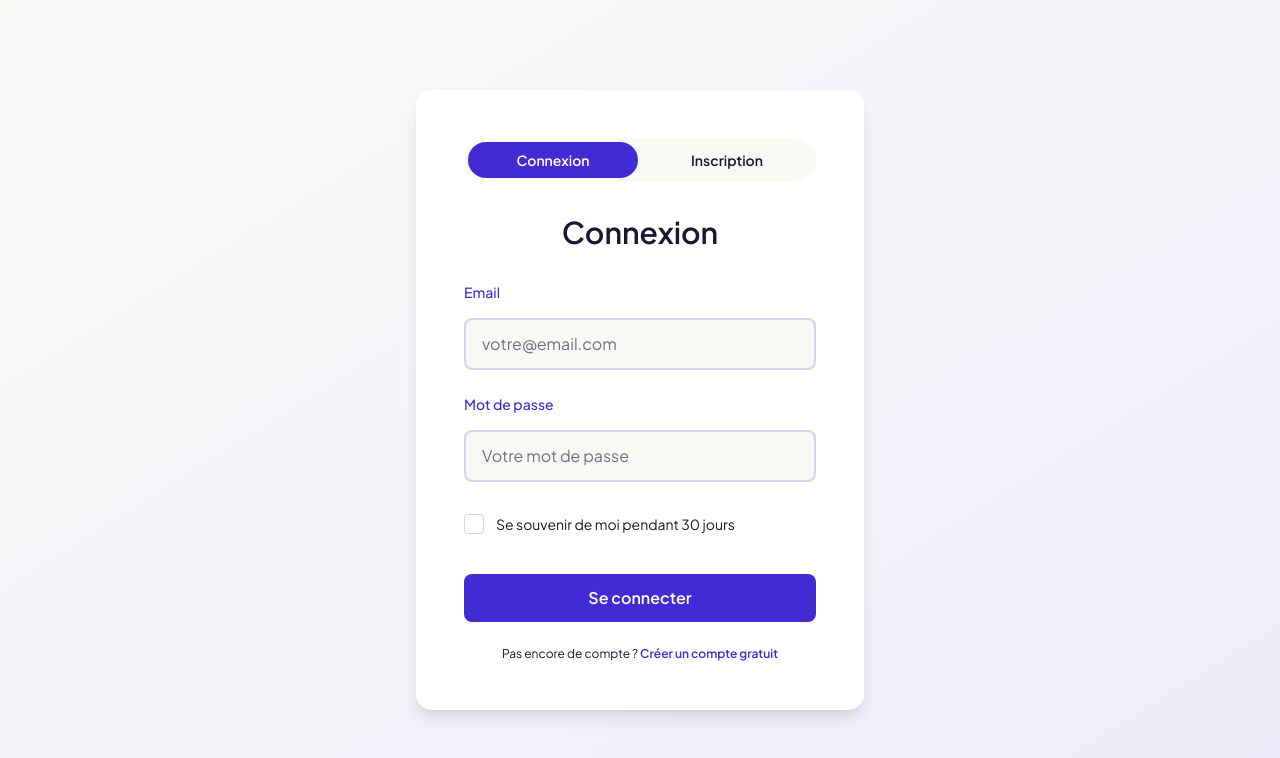
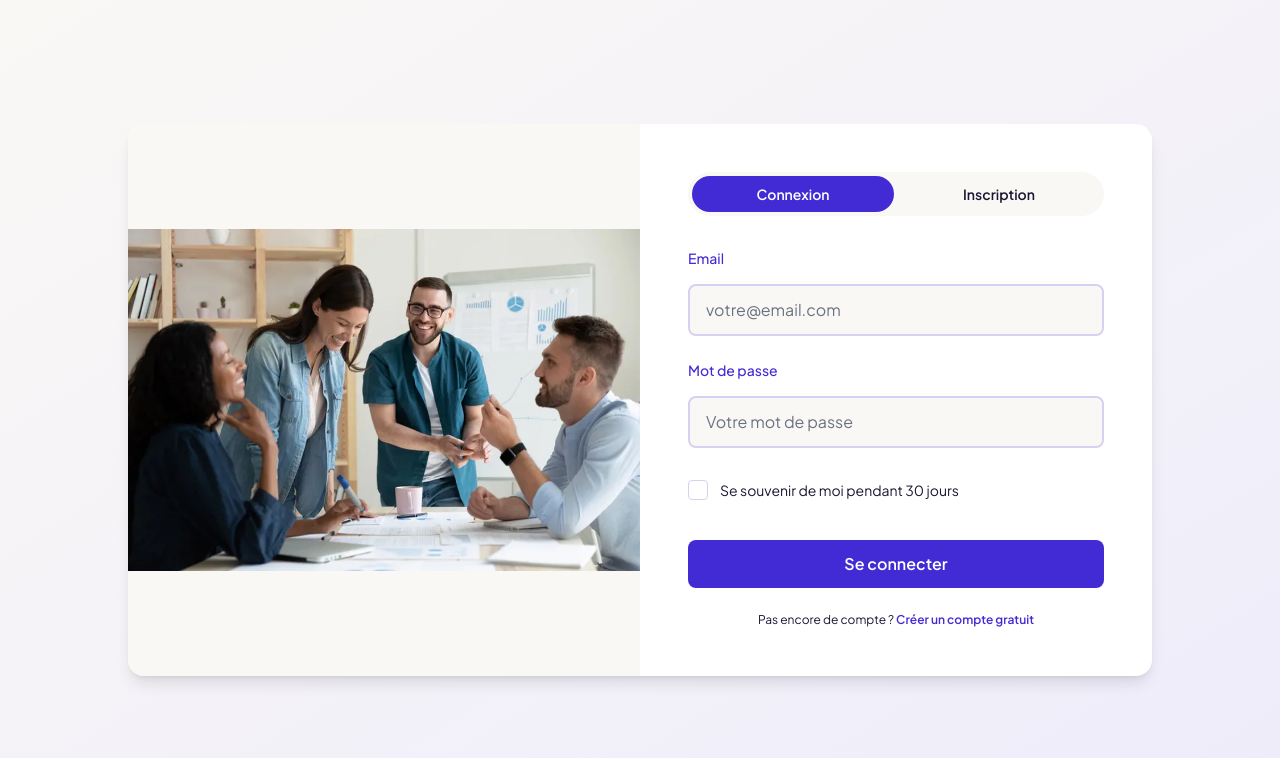
Before and after one commit to roxane-sarpi/U-Need, a React (Vite) app in the folder frontend/: page /login in a window 1280 px wide. Shown: the top 758 px of the page. Built offline with nearby package versions, Linux system fonts and the light colour scheme.

Commit message:
add picture

```diff
--- a/frontend/src/pages/Auth/Login.jsx
+++ b/frontend/src/pages/Auth/Login.jsx
@@ -17,7 +17,17 @@ const Login = () => {
 
   return (
     <div className="flex justify-center items-center min-h-screen bg-gradient-to-br from-canvas to-primary-soft p-5 font-sans">
-      <div className="w-full max-w-md bg-white rounded-2xl shadow-lg p-12">
+      <div className="w-full max-w-5xl bg-white rounded-2xl shadow-lg overflow-hidden">
+        <div className="flex">
+          <div className="hidden lg:block lg:w-1/2">
+            <img
+              src="/images/photos-login.webp"
+              alt="Personnes en discussion"
+              className="h-full w-full object-contain bg-canvas"
+            />
+          </div>
+
+          <div className="w-full lg:w-1/2 p-6 sm:p-10 lg:p-12">
             <div className="mb-8 rounded-full bg-canvas p-1 flex gap-1">
               <Link
                 to="/login"
@@ -32,8 +42,6 @@ const Login = () => {
                 Inscription
               </Link>
             </div>
-
-        <h2 className="text-3xl font-semibold text-ink text-center mb-8 font-sans">Connexion</h2>
 
             <form onSubmit={handleSubmit} className="flex flex-col gap-6 font-sans">
 
@@ -120,6 +128,8 @@ const Login = () => {
             </div>
           </div>
         </div>
+      </div>
+    </div>
   );
 };
 
--- a/frontend/src/pages/Auth/Register.jsx
+++ b/frontend/src/pages/Auth/Register.jsx
@@ -33,7 +33,17 @@ const Register = () => {
 
   return (
     <div className="flex justify-center items-center min-h-screen bg-gradient-to-br from-canvas to-primary-soft p-5 font-sans">
-      <div className="w-full max-w-md bg-white rounded-2xl shadow-lg p-12">
+      <div className="w-full max-w-5xl bg-white rounded-2xl shadow-lg overflow-hidden">
+        <div className="flex">
+          <div className="hidden lg:block lg:w-1/2">
+            <img
+              src="/images/photos-login.webp"
+              alt="Personnes en discussion"
+              className="h-full w-full object-contain bg-canvas"
+            />
+          </div>
+
+          <div className="w-full lg:w-1/2 p-6 sm:p-10 lg:p-12">
             <div className="mb-8 rounded-full bg-canvas p-1 flex gap-1">
               <Link
                 to="/login"
@@ -48,8 +58,6 @@ const Register = () => {
                 Inscription
               </Link>
             </div>
-
-        <h2 className="text-3xl font-semibold text-ink text-center mb-8 font-sans">Inscription</h2>
 
             <form onSubmit={handleSubmit} className="flex flex-col gap-6 font-sans">
               <div className="grid grid-cols-1 sm:grid-cols-2 gap-4">
@@ -210,6 +218,8 @@ const Register = () => {
             </div>
           </div>
         </div>
+      </div>
+    </div>
   );
 };
 
```
Also changed, not shown: frontend/public/images/photos-login.webp (added). Lines whose indentation alone changed are shown as unchanged.
